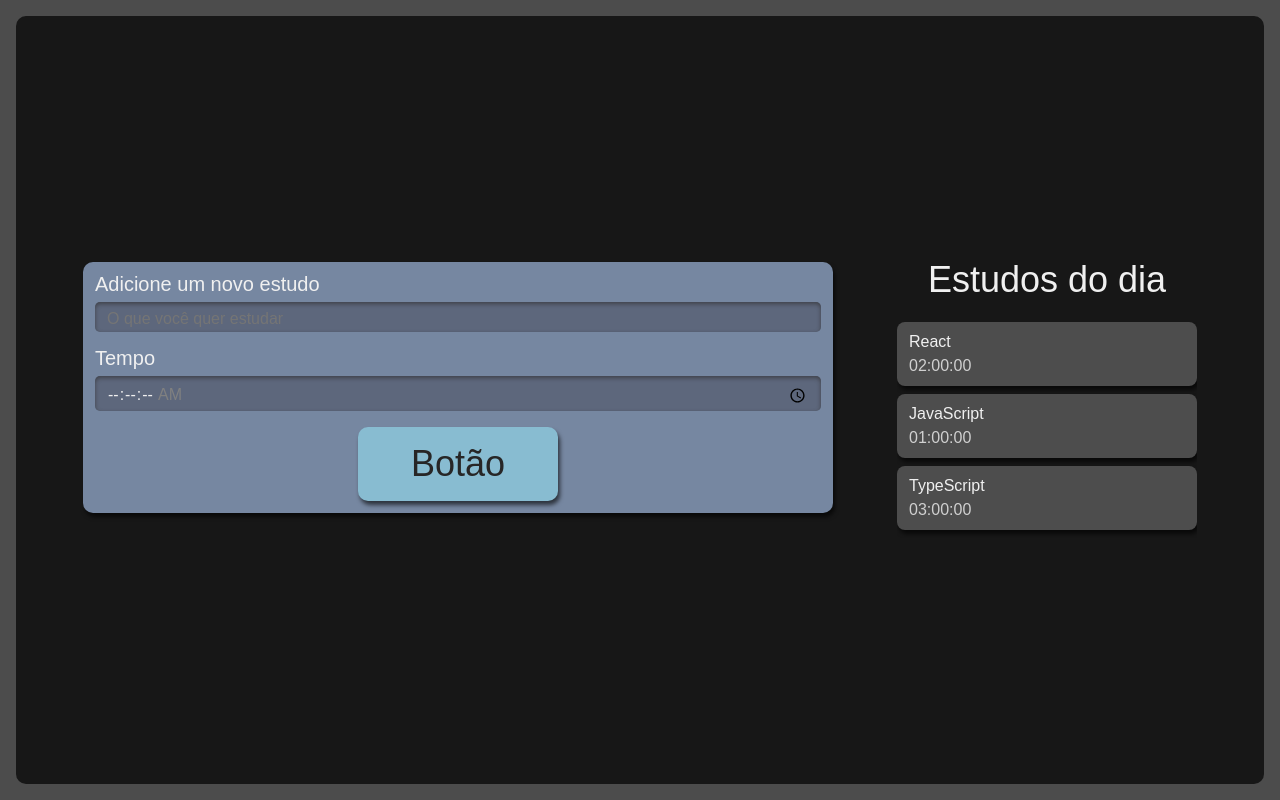
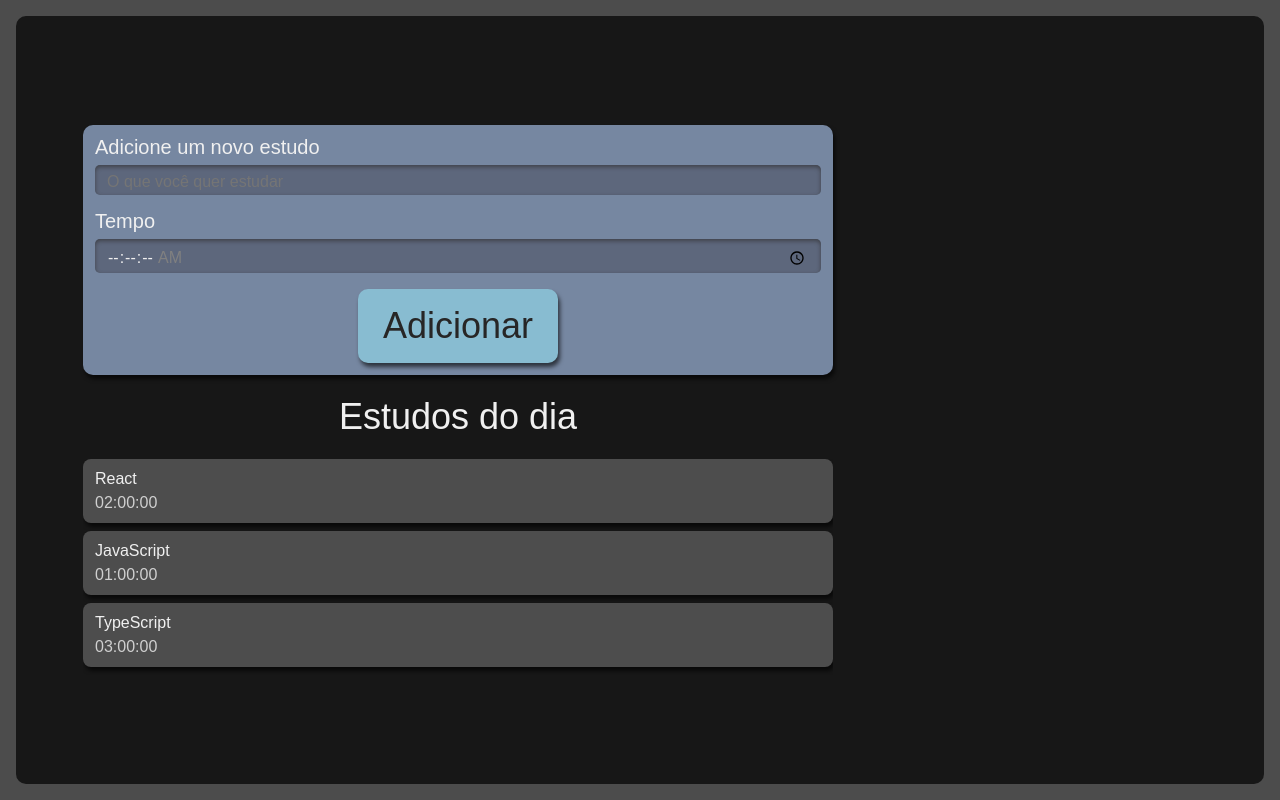
Before and after one commit to fernandiego/ReactTypescript, a React (Create React App) app in the folder react-typescript-alura/: page / in a window 1280 px wide. Built offline with nearby package versions, Linux system fonts and the light colour scheme.

Commit message:
Usando props

```diff
--- a/react-typescript-alura/src/App.tsx
+++ b/react-typescript-alura/src/App.tsx
@@ -4,12 +4,17 @@
 import Lista from "./components/Lista";
 
 function App() {
-  return (
-    <div className={style.AppStyle}>
-      <Formulario />
-      <Lista />
-    </div>
-  );
+    return (
+        <div className={style.AppStyle}>
+            <div>
+                <Formulario/>
+            </div>
+            <p></p>
+            <div>
+                <Lista/>
+            </div>
+        </div>
+    );
 }
 
 export default App;
--- a/react-typescript-alura/src/components/Botao/index.tsx
+++ b/react-typescript-alura/src/components/Botao/index.tsx
@@ -1,11 +1,11 @@
 import React from 'react';
 import style from './Botao.module.scss';
 
-class Botao extends React.Component {
+class Botao extends React.Component<{texto: string}> {
     render() {
         return (
             <button className={style.botao}>
-                Botão
+                {this.props.texto}
             </button>
         )
     }
--- a/react-typescript-alura/src/components/Formulario/index.tsx
+++ b/react-typescript-alura/src/components/Formulario/index.tsx
@@ -32,7 +32,7 @@
                         required
                     />
                 </div>
-                <Botao/>
+                <Botao texto="Adicionar"></Botao>
             </form>
         )
     }
```
